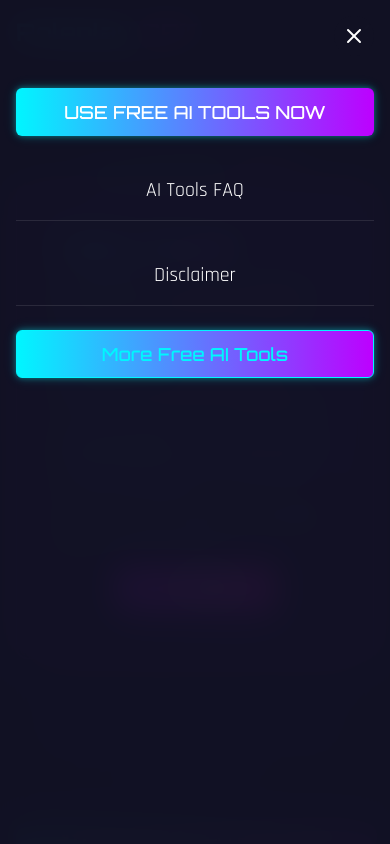
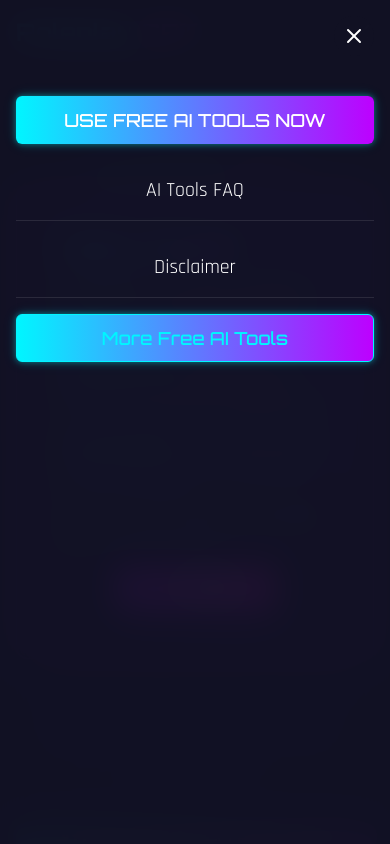
Before and after one commit to aiwebtools/roleplaygpt, a React (Vite) app: page / in a window 390 px wide. Both pictures are taken after a click on the button 362 px from the left and 32 px from the top of the page. Shown: the top 844 px of the page. Built offline with nearby package versions, Linux system fonts and the light colour scheme.

Commit message:
Changes
Co-authored-by: aiwebtools <131085185+aiwebtools@users.noreply.github.com>

```diff
--- a/src/components/Header.tsx
+++ b/src/components/Header.tsx
@@ -132,11 +132,12 @@ const Header: React.FC = () => {
       <div
         ref={mobileMenuRef}
         className={cn(
-          "md:hidden fixed inset-0 z-40 bg-cyber-dark/95 backdrop-blur-lg transition-transform duration-300 transform",
-          isMobileMenuOpen ? "translate-x-0" : "translate-x-full"
+          "md:hidden fixed inset-0 z-40 bg-cyber-dark/95 backdrop-blur-lg transition-all duration-200 ease-out",
+          isMobileMenuOpen ? "opacity-100 visible" : "opacity-0 invisible pointer-events-none"
         )}
+        style={{ top: 0 }}
       >
-        <div className="container px-4 mx-auto py-16 flex flex-col items-center space-y-6">
+        <div className="container px-4 mx-auto pt-20 pb-8 flex flex-col items-center space-y-4 h-full overflow-y-auto">
           {/* Close button at the top of the mobile menu */}
           <button
             onClick={() => setIsMobileMenuOpen(false)}
```
